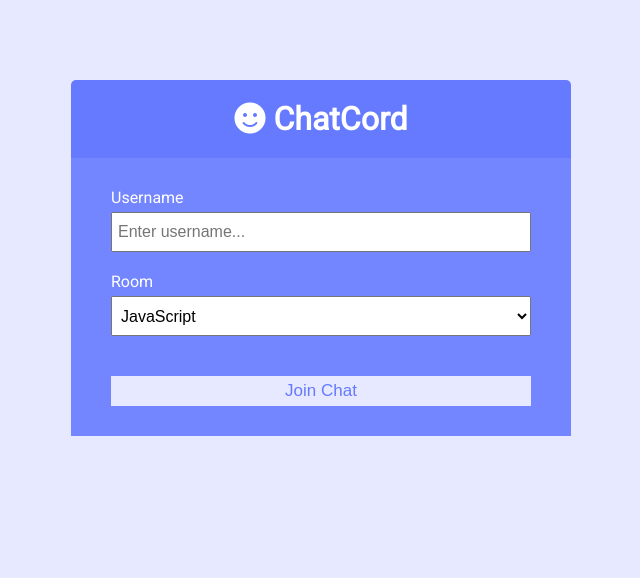
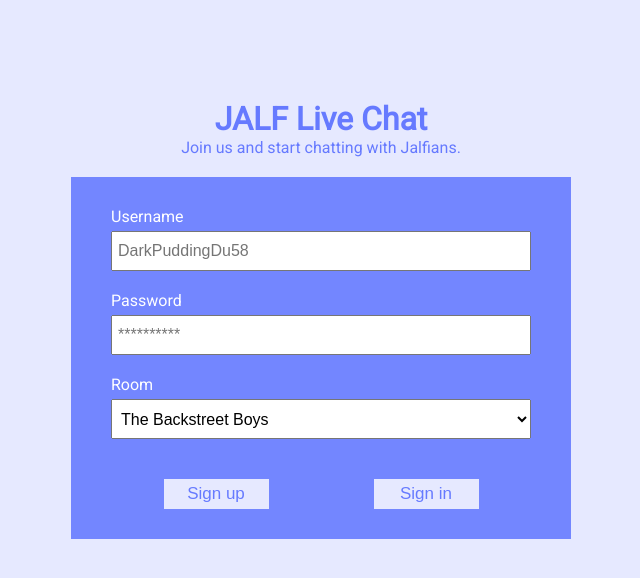
Before and after one commit to JPRA-Dev/chat, a website: page public/index.html in a window 1280 px wide. Shown: the whole page, without its empty margins (319-959 px from the left). Drawn offline with Linux system fonts and the light colour scheme.

Commit message:
Laura : modification de la structure html

```diff
--- a/public/css/style.css
+++ b/public/css/style.css
@@ -27,6 +27,7 @@ ul {
 
 a {
 	text-decoration: none;
+	color: var(--dark-color-a);
 }
 
 .btn {
@@ -40,10 +41,10 @@ a {
 
 /* Chat Page */
 
+
 .chat-container {
 	max-width: 1100px;
-	background: #fff;
-	margin: 30px auto;
+	margin: 100px auto;
 	overflow: hidden;
 }
 
@@ -85,10 +86,18 @@ a {
 	padding: 10px 0;
 }
 
+.chat-right-part {
+	display: flex;
+	flex-direction: column;
+	margin-left: 120px;
+	background: #fff;
+}
+
 .chat-messages {
 	padding: 30px;
 	max-height: 500px;
 	overflow-y: scroll;
+	flex-grow: 1;
 }
 
 .chat-messages .message {
@@ -119,7 +128,7 @@ a {
 	display: flex;
 }
 
-.chat-form-container input[type='text'] {
+.chat-form-container input[type='text'], input[type='password'], input[type="email"] {
 	font-size: 16px;
 	padding: 5px;
 	height: 40px;
@@ -136,7 +145,7 @@ a {
 .join-header {
 	text-align: center;
 	padding: 20px;
-	background: var(--dark-color-a);
+	color: var(--dark-color-a);
 	border-top-left-radius: 5px;
 	border-top-right-radius: 5px;
 }
@@ -159,7 +168,7 @@ a {
 	margin-bottom: 5px;
 }
 
-.join-main input[type='text'] {
+.join-main input[type='text'], input[type='password'], input[type="email"] {
 	font-size: 16px;
 	padding: 5px;
 	height: 40px;
@@ -173,9 +182,15 @@ a {
 	width: 100%;
 }
 
+.join-main .buttons {
+	display: flex;
+	flex-direction: row;
+	justify-content: space-around;
+}
+
 .join-main .btn {
 	margin-top: 20px;
-	width: 100%;
+	width: 25%;
 }
 
 @media (max-width: 700px) {
--- a/public/index.html
+++ b/public/index.html
@@ -11,12 +11,13 @@
 			crossorigin="anonymous"
 		/>
 		<link rel="stylesheet" href="css/style.css" />
-		<title>ChatCord App</title>
+		<title>JALF Live Chat</title>
 	</head>
 	<body>
 		<div class="join-container">
 			<header class="join-header">
-				<h1><i class="fas fa-smile"></i> ChatCord</h1>
+				<h1>JALF Live Chat</h1>
+				<p id="subtitle">Join us and start chatting with Jalfians.</p>
 			</header>
 			<main class="join-main">
 				<form action="chat.html">
@@ -26,22 +27,36 @@
 							type="text"
 							name="username"
 							id="username"
-							placeholder="Enter username..."
+							placeholder="DarkPuddingDu58"
+							required
+						/>
+					</div>
+					<div class="form-control">
+						<label for="password">Password</label>
+						<input
+							type="password"
+							name="password"
+							id="password"
+							placeholder="**********"
 							required
 						/>
 					</div>
 					<div class="form-control">
 						<label for="room">Room</label>
 						<select name="room" id="room">
-							<option value="JavaScript">JavaScript</option>
-							<option value="Python">Python</option>
-							<option value="PHP">PHP</option>
-							<option value="C#">C#</option>
-							<option value="Ruby">Ruby</option>
-							<option value="Java">Java</option>
+							<option value="The Backstreet Boys">The Backstreet Boys</option>
+							<option value="The Republic of Becode">The Republic of Becode</option>
+							<option value="MasterChef">MasterChef</option>
+							<option value="The No Man's Land of Memes">The No Man's Land of Memes</option>
+							<option value="Who Wants to Be a Gamer">Who Wants to Be a Gamer</option>
+							<option value="Unicorns">Unicorns</option>
 						</select>
 					</div>
-					<button type="submit" class="btn">Join Chat</button>
+					<div class="buttons">
+						<button type="button" class="btn"><a href="register.html">Sign up</a></button>
+						<button type="submit" class="btn">Sign in</button>
+					</div>
+
 				</form>
 			</main>
 		</div>
```
Also changed, not shown: public/chat.html (+9 -8 lines), public/edit.html (added, +45 -0 lines), public/register.html (added, +49 -0 lines).
